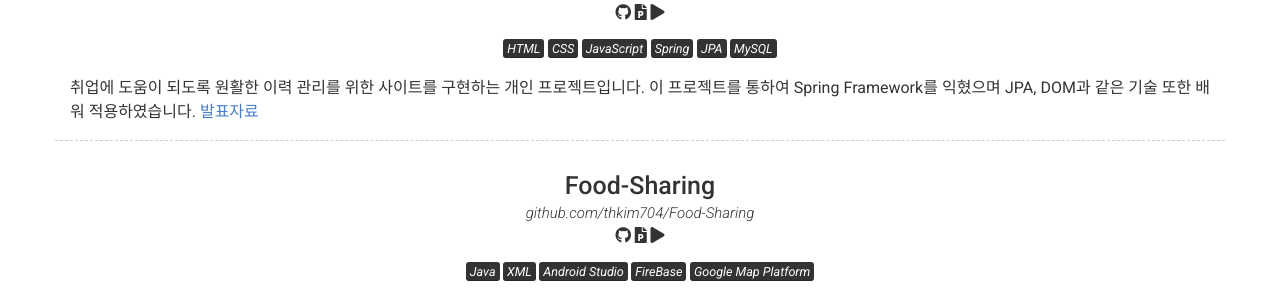
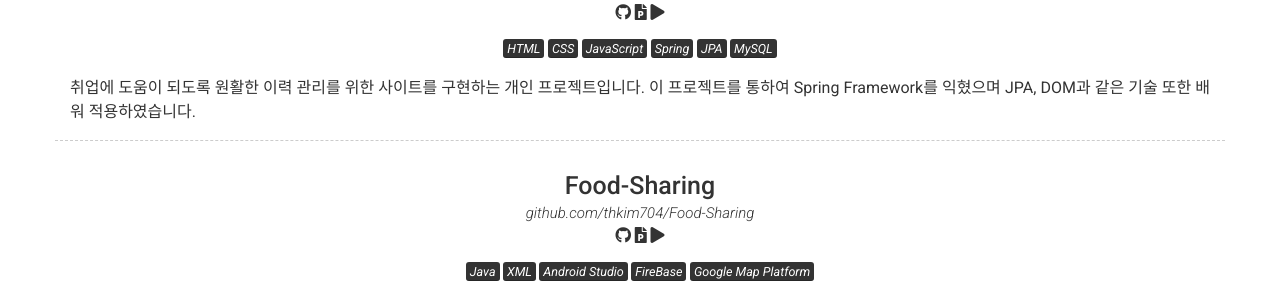
Before and after one commit to thkim704/thkim704.github.io, a Jekyll site: the page built from index.md, in a window 1280 px wide and 900 px high, scrolled down 1188 px. Shown: the part 158-451 px from the top of the window. Built offline with Jekyll 4.4.1, drawn with Linux system fonts in a browser that asks for light colours; nearby versions of some CDN libraries.

Commit message:
Update _config.yml

```diff
--- a/_config.yml
+++ b/_config.yml
@@ -98,7 +98,6 @@ content:
         description: | # this will include new lines to allow paragraphs
           취업에 도움이 되도록 원활한 이력 관리를 위한 사이트를 구현하는 개인 프로젝트입니다.
           이 프로젝트를 통하여 Spring Framework를 익혔으며 JPA, DOM과 같은 기술 또한 배워 적용하였습니다.
-          <a href="https://www.google.com">발표자료</a>
       - layout: top-middle
         border: weak  # Value of `weak` will display a weak border below this item. # Any
                       # other value (or no value) means no border will be displayed
@@ -117,7 +116,8 @@ content:
         quote: >
           <mark>Java</mark> <mark>XML</mark> <mark>Android Studio</mark> <mark>FireBase</mark> <mark>Google Map Platform</mark>
         description: | # this will include new lines to allow paragraphs
-          위치 기반 시스템을 활용한 지역 사람들 끼리 음식을 나눌 수 있는 앱을 개발하는 개인 프토젝트를 진행하였습니다. 폭포수 모델을 도입하여 자료조사부터 결과물 발표에 이르는 프로젝트 생명주기를 체계적으로 관리하였습니다.
+          위치 기반 시스템을 활용한 지역 사람들 끼리 음식을 나눌 수 있는 앱을 개발하는 개인 프토젝트를 진행하였습니다.
+          폭포수 모델을 도입하여 자료조사부터 결과물 발표에 이르는 프로젝트 생명주기를 체계적으로 관리하였습니다.
       - layout: top-middle
         border: weak  # Value of `weak` will display a weak border below this item. # Any
                       # other value (or no value) means no border will be displayed
```
